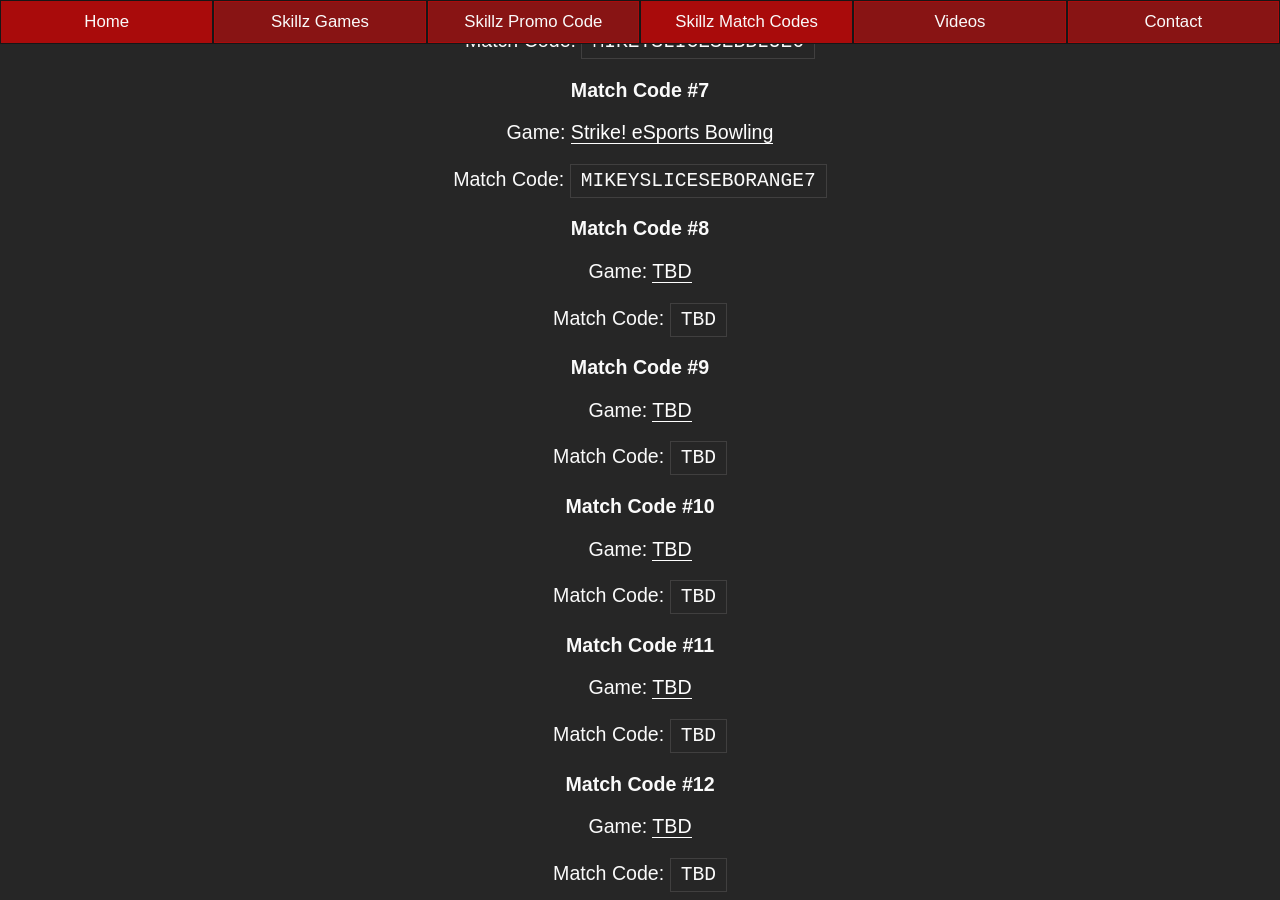
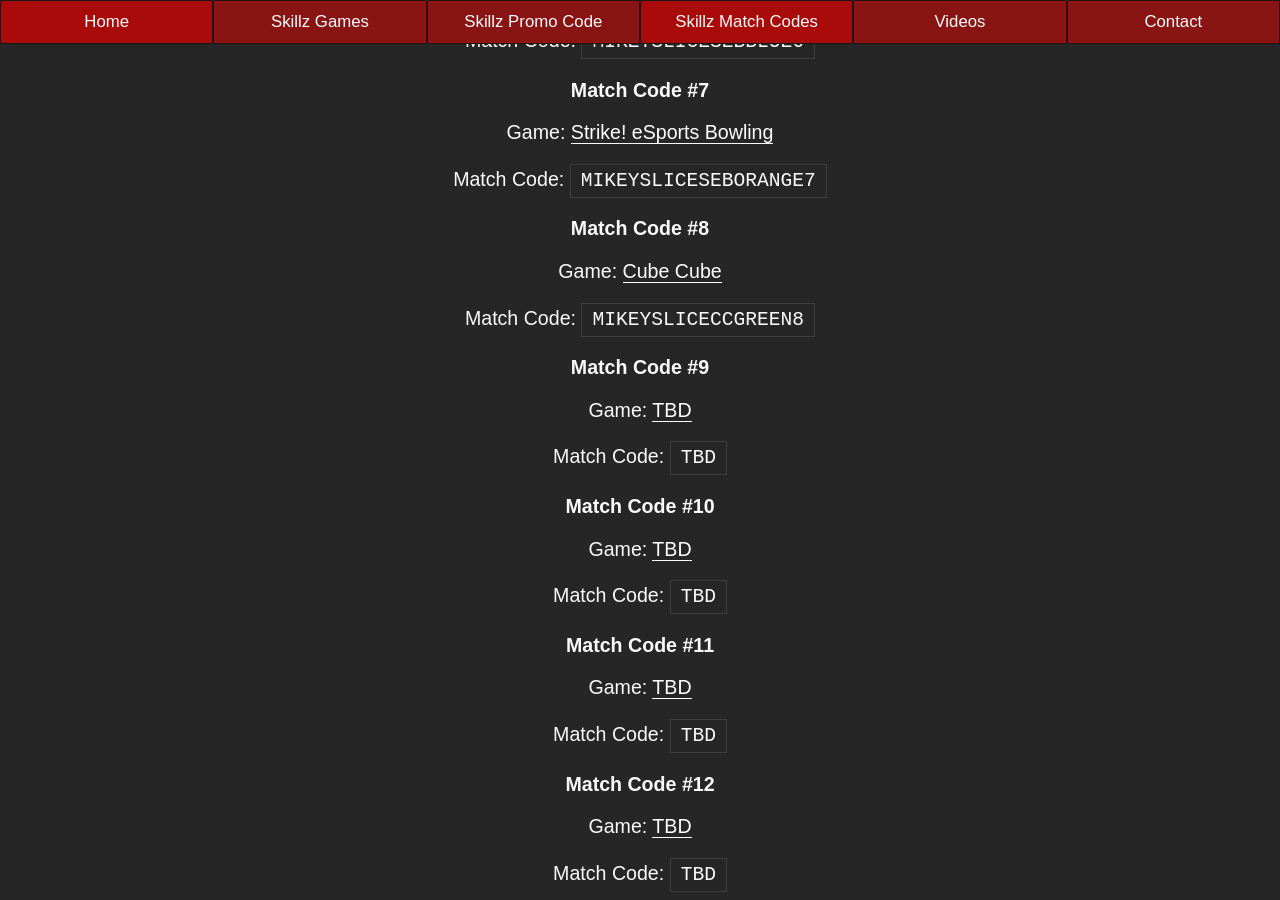
Before and after one commit to mikeyslice/esports-medium, a Jekyll site: the page built from skillz-match-codes.md, in a window 1280 px wide and 900 px high, scrolled down 4076 px. Built offline with Jekyll 4.4.1, drawn with Linux system fonts in a browser that asks for light colours.

Commit message:
Update Skillz Match Codes “skillz-match-codes”

```diff
--- a/_includes/pages/skillz-match-codes.html
+++ b/_includes/pages/skillz-match-codes.html
@@ -145,9 +145,9 @@
 
 <h3>Match Code #8</h3>
 
-<p>Game: <a href="/skillz-games/">TBD</a><p>
+<p>Game: <a href="/skillz-games/">Cube Cube</a><p>
 
-<p>Match Code: <code>TBD</code><p>
+<p>Match Code: <code>MIKEYSLICECCGREEN8</code><p>
 
 <h3>Match Code #9</h3>
 
```
